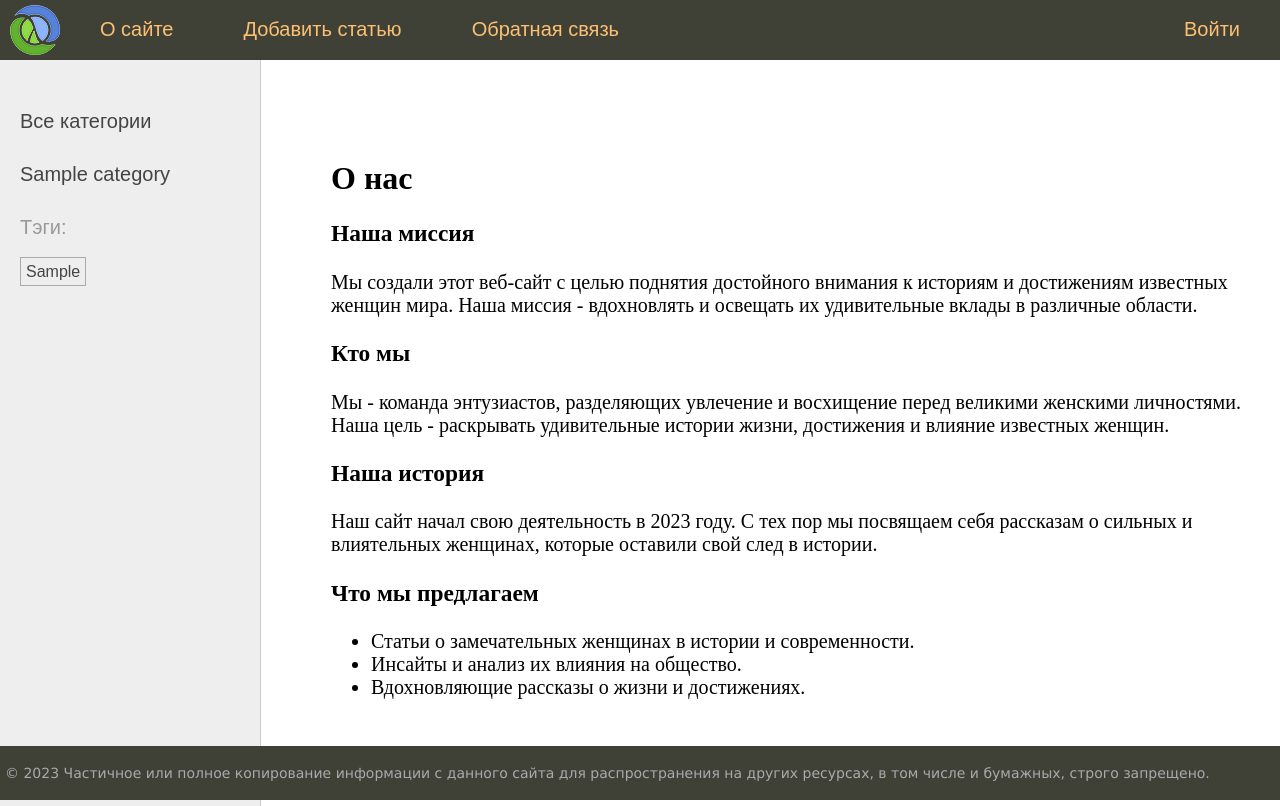
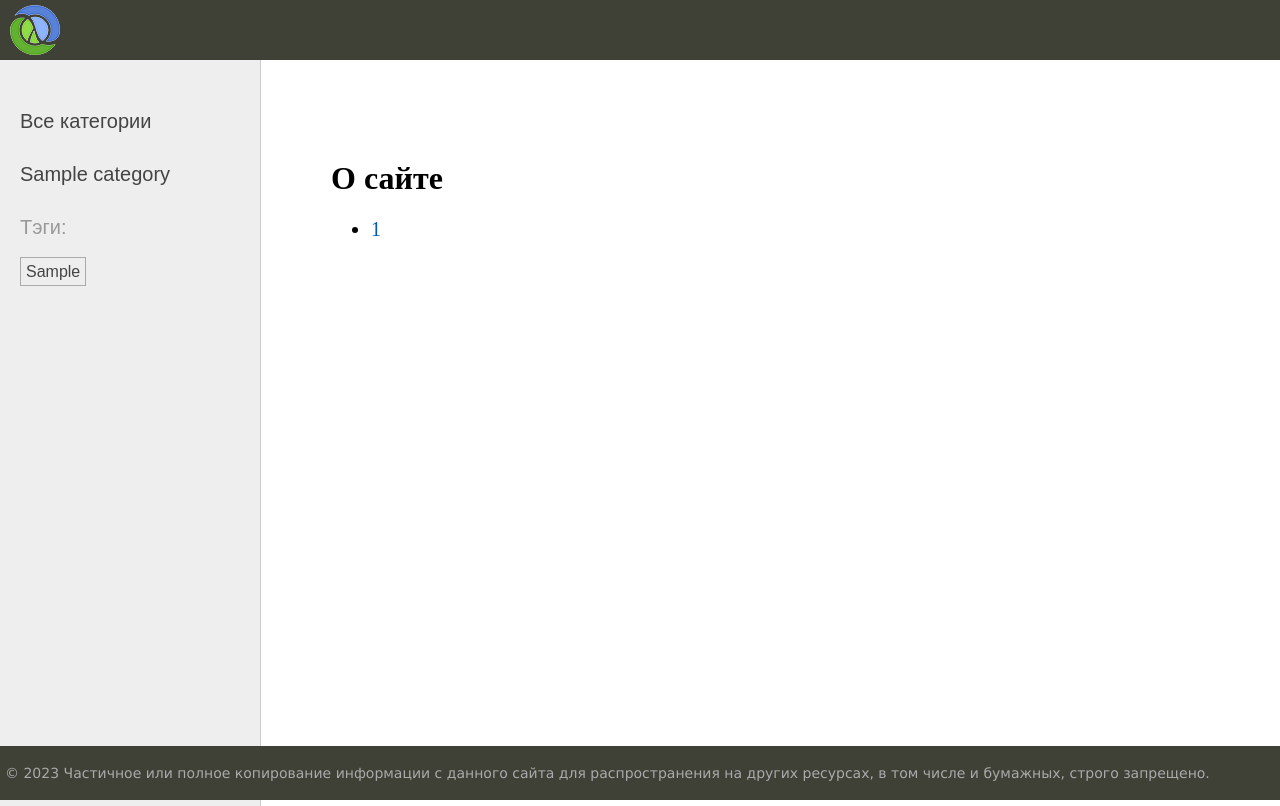
Before and after one commit to AlexTrav/SiteWomenProject, a Django app: page /about/ in a window 1280 px wide. Run offline with Django 4.2, Linux system fonts and the light colour scheme; tables that the repository leaves empty hold one stand-in row (values such as "Sample post").

Commit message:
Добавил пагинацию в временную функцию - about и её html-шаблон.

```diff
--- a/sitewomen/women/templates/women/about.html
+++ b/sitewomen/women/templates/women/about.html
@@ -11,24 +11,37 @@
 <!--        <p><button type="submit">Отправить</button></p>-->
 <!--    </form>-->
 
-  <section>
-        <h3>Наша миссия</h3>
-        <p>Мы создали этот веб-сайт с целью поднятия достойного внимания к историям и достижениям известных женщин мира. Наша миссия - вдохновлять и освещать их удивительные вклады в различные области.</p>
-    </section>
-    <section>
-        <h3>Кто мы</h3>
-        <p>Мы - команда энтузиастов, разделяющих увлечение и восхищение перед великими женскими личностями. Наша цель - раскрывать удивительные истории жизни, достижения и влияние известных женщин.</p>
-    </section>
-    <section>
-        <h3>Наша история</h3>
-        <p>Наш сайт начал свою деятельность в 2023 году. С тех пор мы посвящаем себя рассказам о сильных и влиятельных женщинах, которые оставили свой след в истории.</p>
-    </section>
-    <section>
-        <h3>Что мы предлагаем</h3>
+<!--  <section>-->
+<!--        <h3>Наша миссия</h3>-->
+<!--        <p>Мы создали этот веб-сайт с целью поднятия достойного внимания к историям и достижениям известных женщин мира. Наша миссия - вдохновлять и освещать их удивительные вклады в различные области.</p>-->
+<!--    </section>-->
+<!--    <section>-->
+<!--        <h3>Кто мы</h3>-->
+<!--        <p>Мы - команда энтузиастов, разделяющих увлечение и восхищение перед великими женскими личностями. Наша цель - раскрывать удивительные истории жизни, достижения и влияние известных женщин.</p>-->
+<!--    </section>-->
+<!--    <section>-->
+<!--        <h3>Наша история</h3>-->
+<!--        <p>Наш сайт начал свою деятельность в 2023 году. С тех пор мы посвящаем себя рассказам о сильных и влиятельных женщинах, которые оставили свой след в истории.</p>-->
+<!--    </section>-->
+<!--    <section>-->
+<!--        <h3>Что мы предлагаем</h3>-->
+<!--        <ul>-->
+<!--            <li>Статьи о замечательных женщинах в истории и современности.</li>-->
+<!--            <li>Инсайты и анализ их влияния на общество.</li>-->
+<!--            <li>Вдохновляющие рассказы о жизни и достижениях.</li>-->
+<!--        </ul>-->
+<!--    </section>-->
+
+    {% for item in page_obj %}
+        <p>{{ item.pk }}: {{ item.title }}</p>
+    {% endfor %}
+    <nav>
         <ul>
-            <li>Статьи о замечательных женщинах в истории и современности.</li>
-            <li>Инсайты и анализ их влияния на общество.</li>
-            <li>Вдохновляющие рассказы о жизни и достижениях.</li>
+            {% for p in page_obj.paginator.page_range %}
+            <li>
+                <a href="?page={{ p }}">{{ p }}</a>
+            </li>
+            {% endfor %}
         </ul>
-    </section>
+    </nav>
 {% endblock %}
--- a/sitewomen/women/urls.py
+++ b/sitewomen/women/urls.py
@@ -8,8 +8,8 @@
     # path('', views.index, name='home'),
     path('', views.WomenHome.as_view(), name='home'),
 
-    # path('about/', views.about, name='about'),
-    path('about/', views.WomenAbout.as_view(), name='about'),
+    path('about/', views.about, name='about'),
+    # path('about/', views.WomenAbout.as_view(), name='about'),
 
     # path('categories/<int:category_id>/', views.categories, name='categories'),
     # path('categories/<slug:category_slug>/', views.categories_by_slug, name='categories_by_slug'),
--- a/sitewomen/women/views.py
+++ b/sitewomen/women/views.py
@@ -1,3 +1,4 @@
+from django.core.paginator import Paginator
 from django.shortcuts import render, redirect, get_object_or_404
 from django.http import HttpResponse, HttpResponseNotFound  # , Http404, HttpResponseRedirect, HttpResponsePermanentRedirect
 # from django.urls import reverse
@@ -25,12 +26,20 @@
         return Women.published.all().select_related('cat')
 
 
-class WomenAbout(DataMixin, TemplateView):
-    template_name = 'women/about.html'
+# class WomenAbout(DataMixin, TemplateView):
+#     template_name = 'women/about.html'
+#
+#     def get_context_data(self, **kwargs):
+#         context = super().get_context_data(**kwargs)
+#         return self.get_mixin_context(context, title='О нас')
 
-    def get_context_data(self, **kwargs):
-        context = super().get_context_data(**kwargs)
-        return self.get_mixin_context(context, title='О нас')
+
+def about(request):
+    contact_list = Women.published.all()
+    paginator = Paginator(contact_list, 3)
+    page_number = request.GET.get('page')
+    page_obj = paginator.get_page(page_number)
+    return render(request, 'women/about.html', context={'title': 'О сайте', 'page_obj': page_obj})
 
 
 # Обработчик исключений запросов
```
